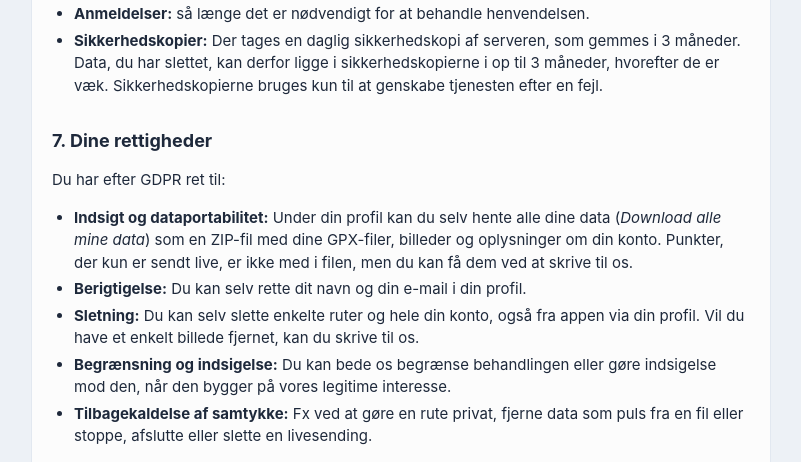
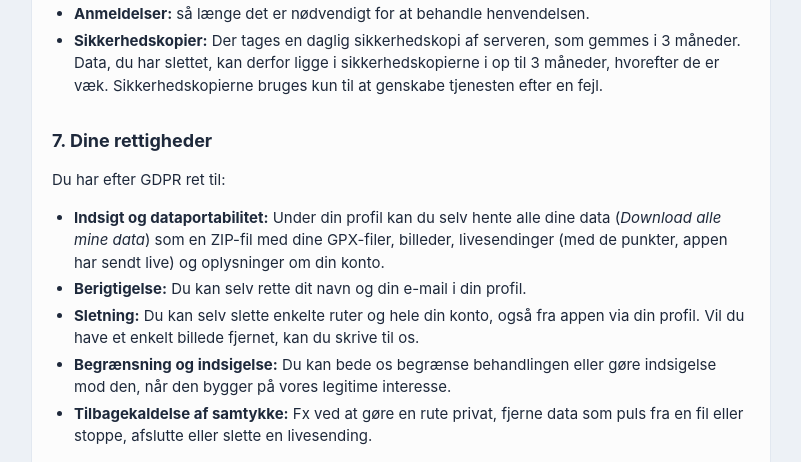
Before and after one commit to lianergoist/mitspor, a PHP site: page /privatlivspolitik.php in a window 1280 px wide. Shown: the part 4486-4948 px from the top of the page, without its empty margins (239-1040 px from the left). Run offline with PHP 8.4, Linux system fonts and the light colour scheme.

Commit message:
Privatlivspolitik: livepunkter er nu med i dataeksporten
Co-Authored-By: Claude Opus 5.5 <noreply@anthropic.com>

```diff
--- a/public/privatlivspolitik.php
+++ b/public/privatlivspolitik.php
@@ -196,7 +196,7 @@ require_once __DIR__ . '/../app/config.php';
     <h2>7. Dine rettigheder</h2>
     <p>Du har efter GDPR ret til:</p>
     <ul>
-        <li><strong>Indsigt og dataportabilitet:</strong> Under din profil kan du selv hente alle dine data (<em>Download alle mine data</em>) som en ZIP-fil med dine GPX-filer, billeder og oplysninger om din konto. Punkter, der kun er sendt live, er ikke med i filen, men du kan få dem ved at skrive til os.</li>
+        <li><strong>Indsigt og dataportabilitet:</strong> Under din profil kan du selv hente alle dine data (<em>Download alle mine data</em>) som en ZIP-fil med dine GPX-filer, billeder, livesendinger (med de punkter, appen har sendt live) og oplysninger om din konto.</li>
         <li><strong>Berigtigelse:</strong> Du kan selv rette dit navn og din e-mail i din profil.</li>
         <li><strong>Sletning:</strong> Du kan selv slette enkelte ruter og hele din konto, også fra appen via din profil. Vil du have et enkelt billede fjernet, kan du skrive til os.</li>
         <li><strong>Begrænsning og indsigelse:</strong> Du kan bede os begrænse behandlingen eller gøre indsigelse mod den, når den bygger på vores legitime interesse.</li>
```
